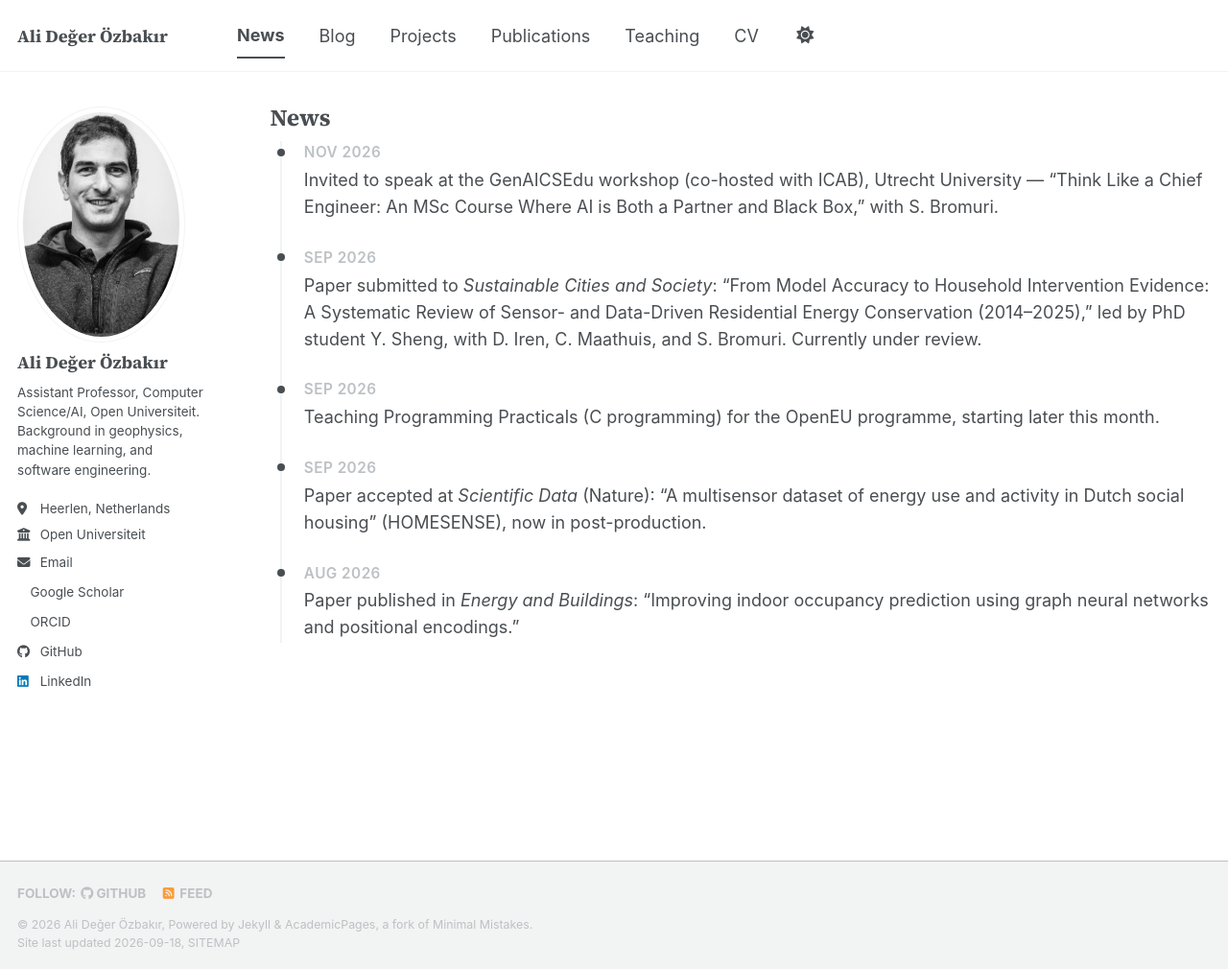
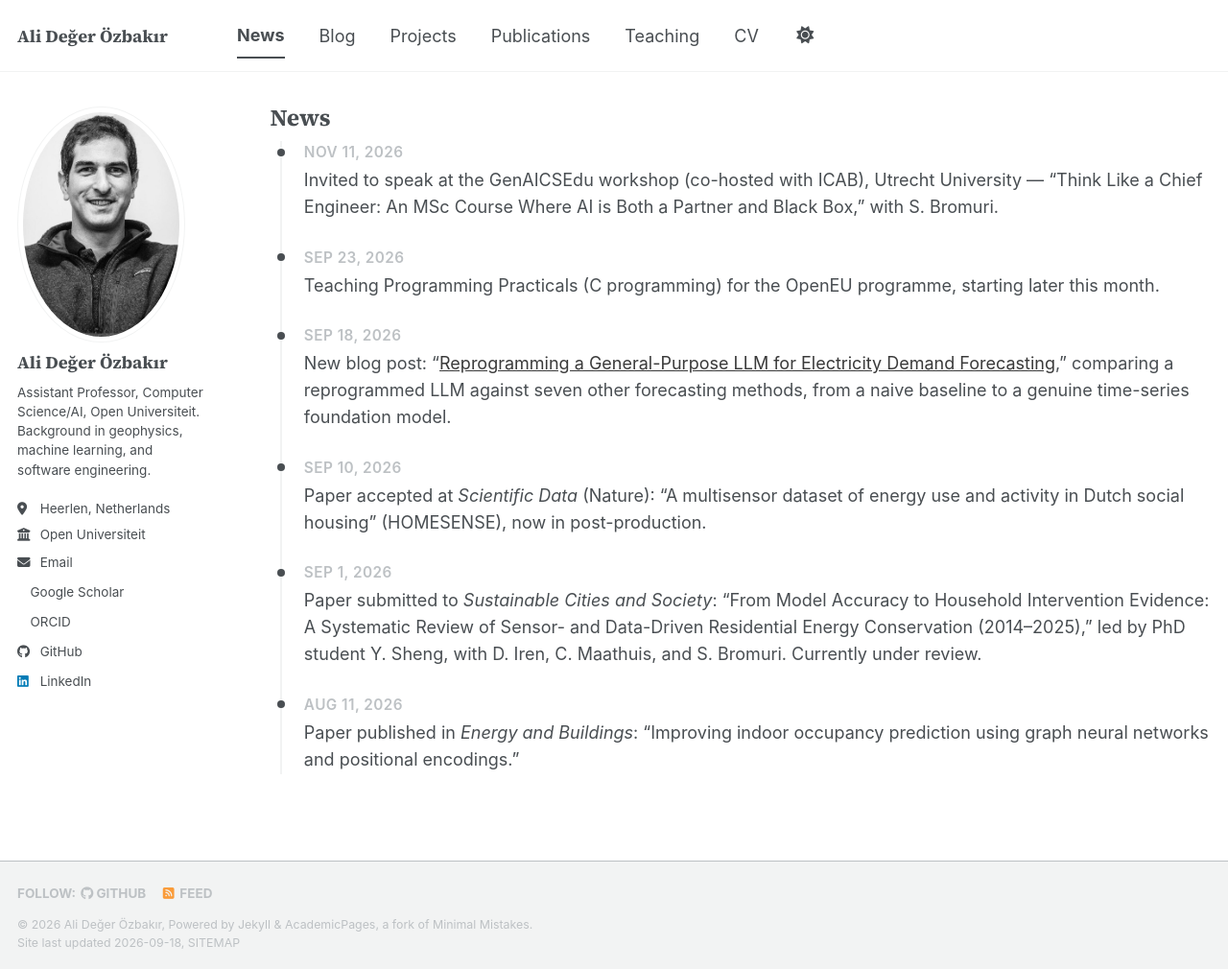
Before and after one commit to aozbakir/aozbakir.github.io, a Jekyll site: the page built from _pages/news.html, in a window 1280 px wide and 1010 px high. Shown: the whole window at 96% size. Built offline with Jekyll 4.4.1, drawn with Linux system fonts in a browser that asks for light colours; a style sheet for code colours, icons or effects is not loaded.

Commit message:
Add blog post to news, show day-of-month on all news dates
Filled in exact days for the existing entries (previously all posted
as the 1st of the month) and added the new blog post announcement.

Co-Authored-By: Claude Sonnet 5 <noreply@anthropic.com>

```diff
--- a/_data/news.yml
+++ b/_data/news.yml
@@ -1,13 +1,15 @@
 # Short, dated one-line updates shown on /news/. Newest entries can go anywhere;
 # the page sorts by date automatically. Use "text" for the one-line update
 # (Markdown allowed, e.g. *italics* for venue names).
-- date: 2026-08-01
+- date: 2026-08-11
   text: 'Paper published in *Energy and Buildings*: "Improving indoor occupancy prediction using graph neural networks and positional encodings."'
-- date: 2026-09-01
+- date: 2026-09-10
   text: 'Paper accepted at *Scientific Data* (Nature): "A multisensor dataset of energy use and activity in Dutch social housing" (HOMESENSE), now in post-production.'
-- date: 2026-09-01
+- date: 2026-09-18
+  text: 'New blog post: "[Reprogramming a General-Purpose LLM for Electricity Demand Forecasting](/blog/reprogramming-llm-electricity-forecasting/)," comparing a reprogrammed LLM against seven other forecasting methods, from a naive baseline to a genuine time-series foundation model.'
+- date: 2026-09-23
   text: "Teaching Programming Practicals (C programming) for the OpenEU programme, starting later this month."
 - date: 2026-09-01
   text: 'Paper submitted to *Sustainable Cities and Society*: "From Model Accuracy to Household Intervention Evidence: A Systematic Review of Sensor- and Data-Driven Residential Energy Conservation (2014–2025)," led by PhD student Y. Sheng, with D. Iren, C. Maathuis, and S. Bromuri. Currently under review.'
-- date: 2026-11-01
+- date: 2026-11-11
   text: 'Invited to speak at the GenAICSEdu workshop (co-hosted with ICAB), Utrecht University — "Think Like a Chief Engineer: An MSc Course Where AI is Both a Partner and Black Box," with S. Bromuri.'
--- a/_pages/news.html
+++ b/_pages/news.html
@@ -11,7 +11,7 @@ author_profile: true
 {% assign news_items = site.data.news | sort: "date" | reverse %}
 {% for item in news_items %}
   <div class="timeline-item">
-    <div class="news-date">{{ item.date | date: "%b %Y" }}</div>
+    <div class="news-date">{{ item.date | date: "%b %-d, %Y" }}</div>
     <p class="news-text">{{ item.text | markdownify | remove: "<p>" | remove: "</p>" }}</p>
   </div>
 {% endfor %}
```
